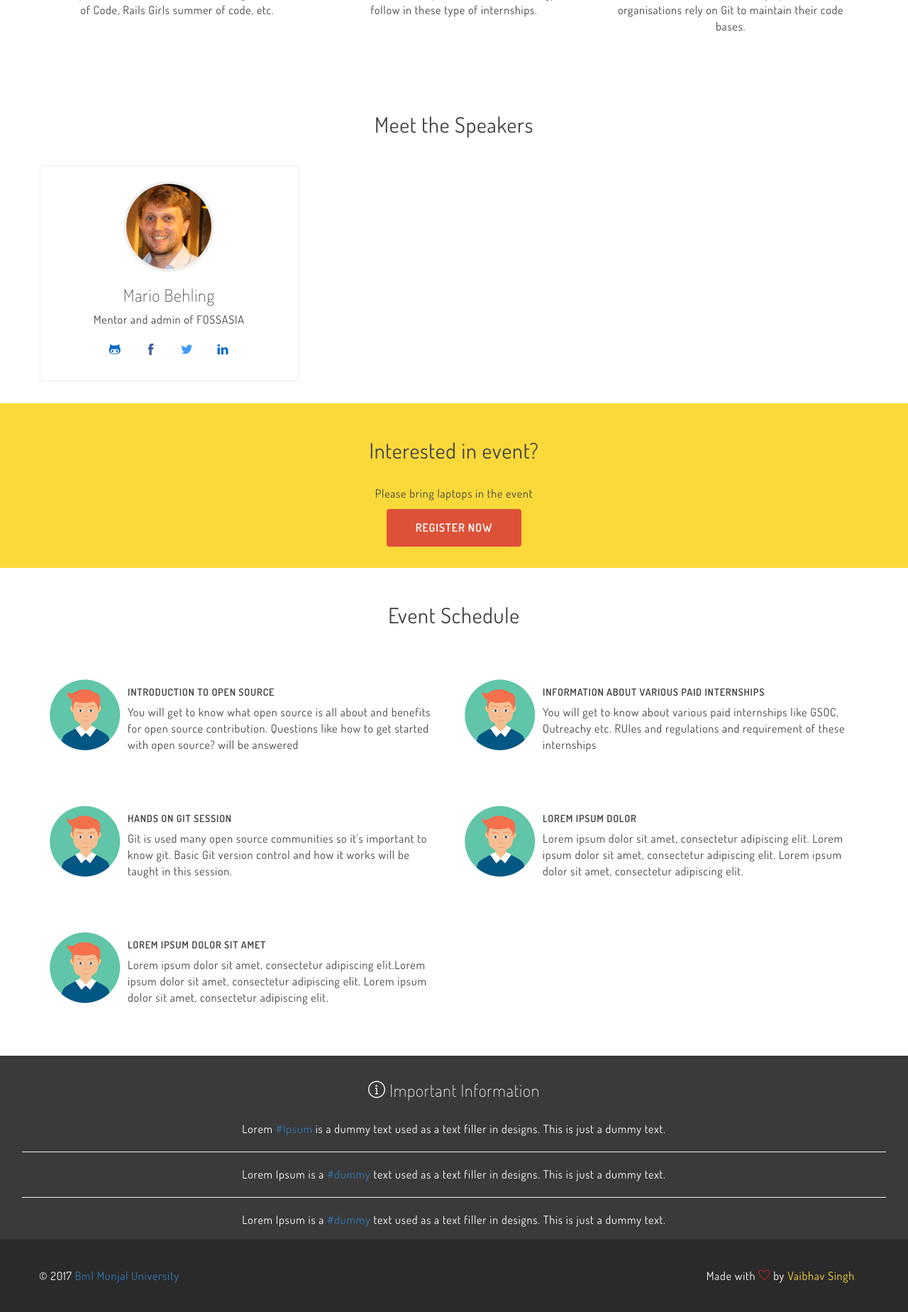
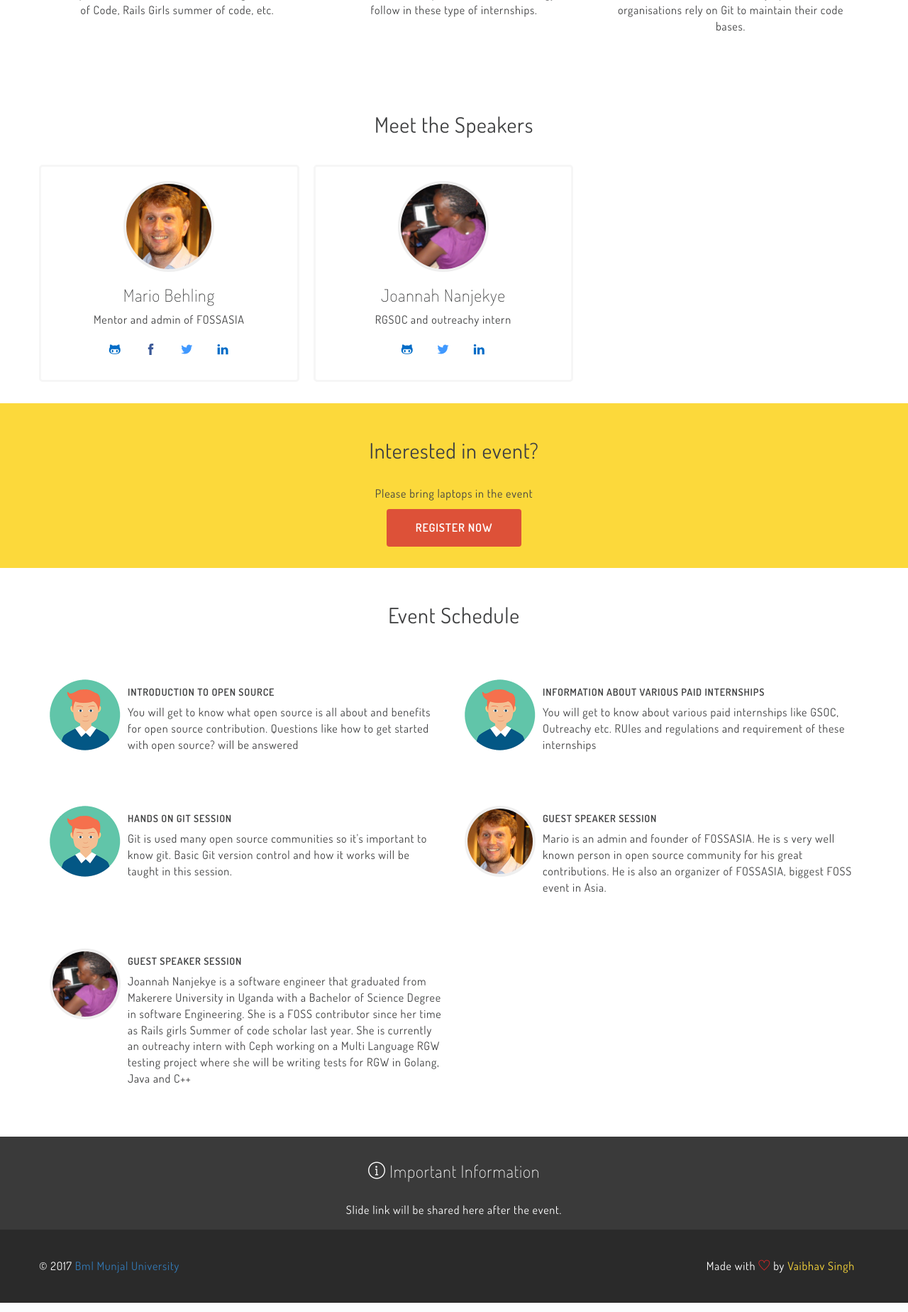
Before and after one commit to vaibhavsingh97/OpenSourceSession, a Django app: page / in a window 1280 px wide. Shown: the part 923-2771 px from the top of the page at 71% size. Run offline with Django 3.2, Linux system fonts and the light colour scheme; some libraries are stand-ins or nearby versions.

Commit message:
Added speakers

```diff
--- a/main/static/main/css/style.css
+++ b/main/static/main/css/style.css
@@ -50,6 +50,13 @@
 }
 .content-ct {
 	text-align: center;
+}
+
+.github-fork-ribbon {
+    position: absolute;
+    top: 0;
+    right: 0;
+    border: 0;
 }
 
 /* ------------------
--- a/main/templates/index.html
+++ b/main/templates/index.html
@@ -22,6 +22,9 @@
       <![endif]-->
     </head>
     <body id="page-top" data-spy="scroll" data-target=".side-menu">
+        <a class="github-fork-ribbon" href="https://github.com/vaibhavsingh97/OpenSourceSession">
+          <img src="{% static "main/img/forkme.png " %}" alt="Fork me on GitHub" title="Open Souce Session source code on github">
+        </a>
       <nav class="side-menu">
         <ul>
           <li class="hidden active">
@@ -107,17 +110,17 @@
               <li><a href="https://www.linkedin.com/in/mariobehling/"><span class="ti-linkedin"></span></a></li>
             </ul>
           </div>
-          <!-- <div class="col-md-4 col-sm-6 feature">
-            <img src="{% static "main/img/speaker-2.png"%}" class="speaker-img">
-            <h3>Speaker 2</h3>
-            <p>GSOC 2017-Ceph</p>
+          <div class="col-md-4 col-sm-6 feature">
+            <img src="{% static "main/img/jonnah.png"%}" class="speaker-img">
+            <h3>Joannah Nanjekye</h3>
+            <p>RGSOC and outreachy intern</p>
             <ul class="speaker-social">
-              <li><a href="#"><span class="ti-facebook"></span></a></li>
-              <li><a href="#"><span class="ti-twitter-alt"></span></a></li>
-              <li><a href="#"><span class="ti-linkedin"></span></a></li>
+              <li><a href="http://github.com/nanjekyejoannah"><span class="ti-github"></span></a></li>
+              <li><a href="https://twitter.com/Captain_Joannah"><span class="ti-twitter-alt"></span></a></li>
+              <li><a href="https://www.linkedin.com/in/nanjekye-joannah/"><span class="ti-linkedin"></span></a></li>
             </ul>
           </div>
-          <div class="col-md-4 col-sm-6 feature">
+          <!-- <div class="col-md-4 col-sm-6 feature">
             <img src="{% static "main/img/speaker-3.png"%}" class="speaker-img">
             <h3>Speaker 3</h3>
             <p>RGSOC 2017 - ceph</p>
@@ -196,12 +199,12 @@
                     <div class="media">
                       <div class="media-left">
                         <a href="#">
-                          <img class="media-object" src="{% static "main/img/speaker-1.png"%}" alt="...">
+                          <img class="media-object speaker-img" src="{% static "main/img/mariobehling.jpg"%}" alt="...">
                         </a>
                       </div>
                       <div class="media-body">
-                        <h5>Lorem ipsum dolor</h5>
-                        <p>Lorem ipsum dolor sit amet, consectetur adipiscing elit. Lorem ipsum dolor sit amet, consectetur adipiscing elit. Lorem ipsum dolor sit amet, consectetur adipiscing elit.  </p>
+                        <h5>Guest Speaker session</h5>
+                        <p>Mario is an admin and founder of FOSSASIA. He is s very well known person in open source community for his great contributions. He is also an organizer of FOSSASIA, biggest FOSS event in Asia. </p>
                       </div>
                     </div>
                   </div>
@@ -209,12 +212,12 @@
                       <div class="media">
                         <div class="media-left">
                           <a href="#">
-                            <img class="media-object" src="{% static "main/img/speaker-1.png"%}" alt="...">
+                            <img class="media-object speaker-img" src="{% static "main/img/jonnah.png"%}" alt="...">
                           </a>
                         </div>
                         <div class="media-body">
-                          <h5>Lorem ipsum dolor sit amet</h5>
-                          <p>Lorem ipsum dolor sit amet, consectetur adipiscing elit.Lorem ipsum dolor sit amet, consectetur adipiscing elit. Lorem ipsum dolor sit amet, consectetur adipiscing elit.  </p>
+                          <h5>Guest Speaker session</h5>
+                          <p>Joannah Nanjekye is a software engineer that graduated from Makerere University in Uganda with a Bachelor of Science Degree in software Engineering. She is a FOSS contributor since her time as Rails girls Summer of code scholar last year. She is currently an outreachy intern with Ceph working on a Multi Language RGW testing project where she will be writing tests for RGW in Golang, Java and C++</p>
                         </div>
                       </div>
                     </div>
@@ -231,11 +234,7 @@
         <div class="row contact">
           <div class="col-md-12 content-ct">
             <h3><span class="ti-info-alt"></span>&nbsp;Important Information</h3>
-            <p>Lorem <a href="#">#Ipsum</a> is a dummy text used as a text filler in designs. This is just a dummy text. </p>
-            <hr>
-            <p>Lorem Ipsum is a <a href="#">#dummy</a> text used as a text filler in designs. This is just a dummy text. </p>
-            <hr>
-            <p>Lorem Ipsum is a <a href="#">#dummy</a> text used as a text filler in designs. This is just a dummy text. </p>
+            <p>Slide link will be shared here after the event.</p>
           </div>
         </div>
         <div class="row footer-credit">
```
Also changed, not shown: main/static/main/img/forkme.png (added), main/static/main/img/jonnah.png (added).
